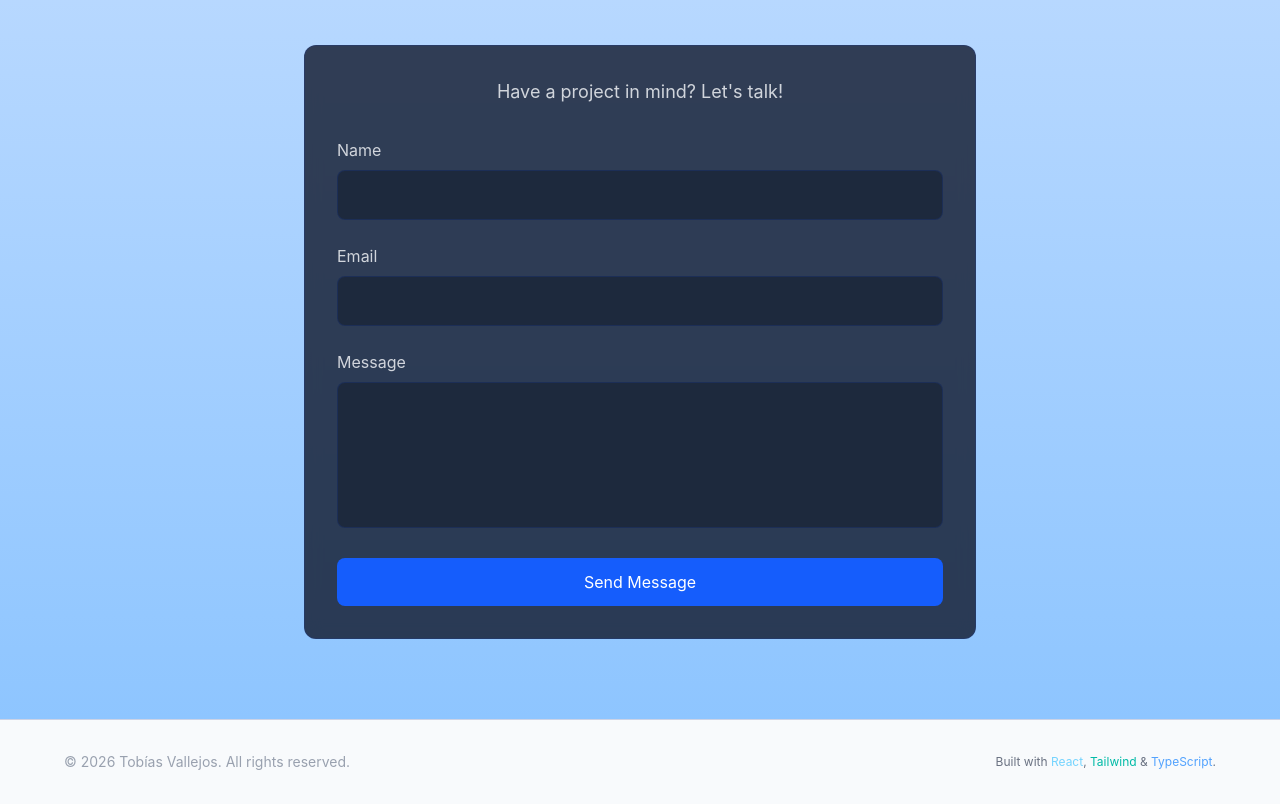
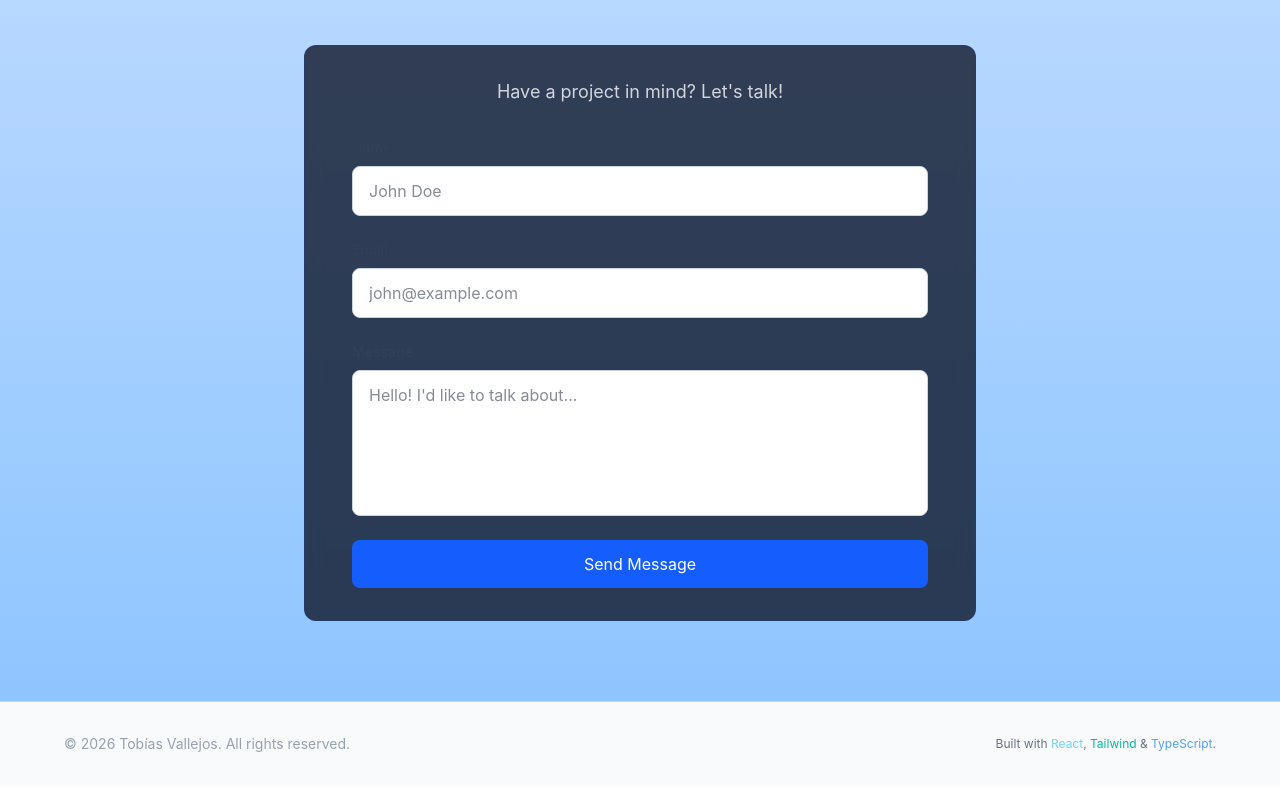
Before and after one commit to TochuGV/portfolio, a React (Vite) app: page / in a window 1280 px wide. Shown: the part 4800-5604 px from the top of the page. Built offline with nearby package versions, Linux system fonts and the light colour scheme.

Commit message:
feat(contact): integrate functional EmailJS contact form

```diff
--- a/package.json
+++ b/package.json
@@ -10,6 +10,7 @@
     "preview": "vite preview"
   },
   "dependencies": {
+    "@emailjs/browser": "^4.4.1",
     "@tailwindcss/vite": "^4.1.18",
     "react": "^19.2.0",
     "react-dom": "^19.2.0",
--- /dev/null
+++ b/src/components/contact/ContactForm.tsx
@@ -0,0 +1,63 @@
+import { useReducer, useRef } from 'react';
+import emailjs from '@emailjs/browser';
+import { formReducer, buttonConfig } from './contact.machine';
+import { Form, Input, Label, Textarea } from "../ui"
+
+export const ContactForm = () => {
+  const formRef = useRef<HTMLFormElement>(null);
+  const [status, dispatch] = useReducer(formReducer, 'idle');
+
+  const sendEmail = async (e: React.SyntheticEvent<HTMLFormElement>) => {
+    e.preventDefault();
+    if (!formRef.current) return;
+
+    dispatch({ type: 'SUBMIT' });
+
+    try {
+      await emailjs.sendForm(
+        import.meta.env.VITE_EMAILJS_SERVICE_ID,
+        import.meta.env.VITE_EMAILJS_TEMPLATE_ID,
+        formRef.current,
+        import.meta.env.VITE_EMAILJS_PUBLIC_KEY
+      );
+
+      dispatch({ type: 'SUCCESS' });
+      formRef.current.reset();
+      setTimeout(() => dispatch({ type: 'RESET' }), 3000);
+
+    } catch (error) {
+      console.error('Error enviando el email:', error);
+      dispatch({ type: 'ERROR' });
+      setTimeout(() => dispatch({ type: 'RESET' }), 3000);
+    }
+  };
+
+  const currentButton = buttonConfig[status];
+
+  return (
+    <Form onSubmit={sendEmail} ref={formRef} className="max-w-xl mx-auto w-full">
+      <div className="flex flex-col gap-2">
+        <Label htmlFor="user_name">Name</Label>
+        <Input type="text" name="user_name" id="user_name" required placeholder="John Doe" />
+      </div>
+
+      <div className="flex flex-col gap-2">
+        <Label htmlFor="user_email">Email</Label>
+        <Input type="email" name="user_email" id="user_email" required placeholder="john@example.com" />
+      </div>
+
+      <div className="flex flex-col gap-2">
+        <Label htmlFor="message">Message</Label>
+        <Textarea name="message" id="message" rows={5} required placeholder="Hello! I'd like to talk about..." />
+      </div>
+
+      <button
+        type="submit"
+        disabled={status === 'loading' || status === 'success'}
+        className={`w-full py-3 rounded-lg transition-all duration-300 ${currentButton.className}`}
+      >
+        {currentButton.text}
+      </button>
+    </Form>
+  );
+};
--- /dev/null
+++ b/src/components/contact/contact.machine.ts
@@ -0,0 +1,29 @@
+export type FormState = 'idle' | 'loading' | 'success' | 'error'
+
+export type FormAction =
+  | { type: 'SUBMIT' }
+  | { type: 'SUCCESS' }
+  | { type: 'ERROR' }
+  | { type: 'RESET' };
+
+export const formReducer = (state: FormState, action: FormAction): FormState => {
+  switch (action.type) {
+    case 'SUBMIT':
+      return state === 'idle' || state === 'error' ? 'loading' : state;
+    case 'SUCCESS':
+      return state === 'loading' ? 'success' : state;
+    case 'ERROR':
+      return state === 'loading' ? 'error' : state;
+    case 'RESET':
+      return 'idle';
+    default:
+      return state;
+  }
+}
+
+export const buttonConfig = {
+  idle: { text: 'Send Message', className: 'bg-blue-600 hover:bg-blue-700 text-white' },
+  loading: { text: 'Sending...', className: 'bg-blue-600/70 text-white cursor-not-allowed' },
+  success: { text: 'Message Sent!', className: 'bg-green-600 hover:bg-green-700 text-white' },
+  error: { text: 'Error. Try Again.', className: 'bg-red-600 hover:bg-red-700 text-white' },
+}
--- a/src/components/sections/Contact.tsx
+++ b/src/components/sections/Contact.tsx
@@ -1,4 +1,5 @@
-import { Button, Card, Section } from '../ui'
+import { Card, Section } from '../ui'
+import { ContactForm } from '../contact/ContactForm'
 
 export const Contact = () => {
   return (
@@ -7,47 +8,7 @@ export const Contact = () => {
         <p className="text-gray-300 text-lg mb-8 text-center">
           Have a project in mind? Let's talk!
         </p>
-        <form className="space-y-6">
-          <div>
-            <label htmlFor="name" className="block text-gray-300 mb-2">
-              Name
-            </label>
-            <input
-              type="text"
-              id="name"
-              required
-              className="w-full px-4 py-3 bg-slate-800 border border-blue-900/30 rounded-lg text-gray-100 focus:outline-none focus:border-blue-500 transition-colors"
-            />
-          </div>
-
-          <div>
-            <label htmlFor="email" className="block text-gray-300 mb-2">
-              Email
-            </label>
-            <input
-              type="email"
-              id="email"
-              required
-              className="w-full px-4 py-3 bg-slate-800 border border-blue-900/30 rounded-lg text-gray-100 focus:outline-none focus:border-blue-500 transition-colors"
-            />
-          </div>
-
-          <div>
-            <label htmlFor="message" className="block text-gray-300 mb-2">
-              Message
-            </label>
-            <textarea
-              id="message"
-              required
-              rows={5}
-              className="w-full px-4 py-3 bg-slate-800 border border-blue-900/30 rounded-lg text-gray-100 focus:outline-none focus:border-blue-500 transition-colors resize-none"
-            />
-          </div>
-
-          <Button className="w-full px-8 py-3 bg-blue-600 hover:bg-blue-700 text-white rounded-lg transition-all duration-300 disabled:opacity-50">
-            Send Message
-          </Button>
-        </form>
+        <ContactForm />
       </Card>
     </Section>
   )
--- a/src/components/ui/Form.tsx
+++ b/src/components/ui/Form.tsx
@@ -1,12 +1,13 @@
-import type { FormHTMLAttributes } from "react";
+import type { FormHTMLAttributes, Ref } from "react";
 
 interface Props extends FormHTMLAttributes<HTMLFormElement> {
-  children: React.ReactNode;
+  ref?: Ref<HTMLFormElement>;
 }
 
-export const Form = ({ children, className = "", ...props}: Props) => {
+export const Form = ({ children, ref, className = "", ...props}: Props) => {
   return (
     <form
+      ref={ref}
       className={`space-y-6 ${className}`}
       {...props}
     >
```
Also changed, not shown: 2 other files (tests, documents, lock files or other folders).
